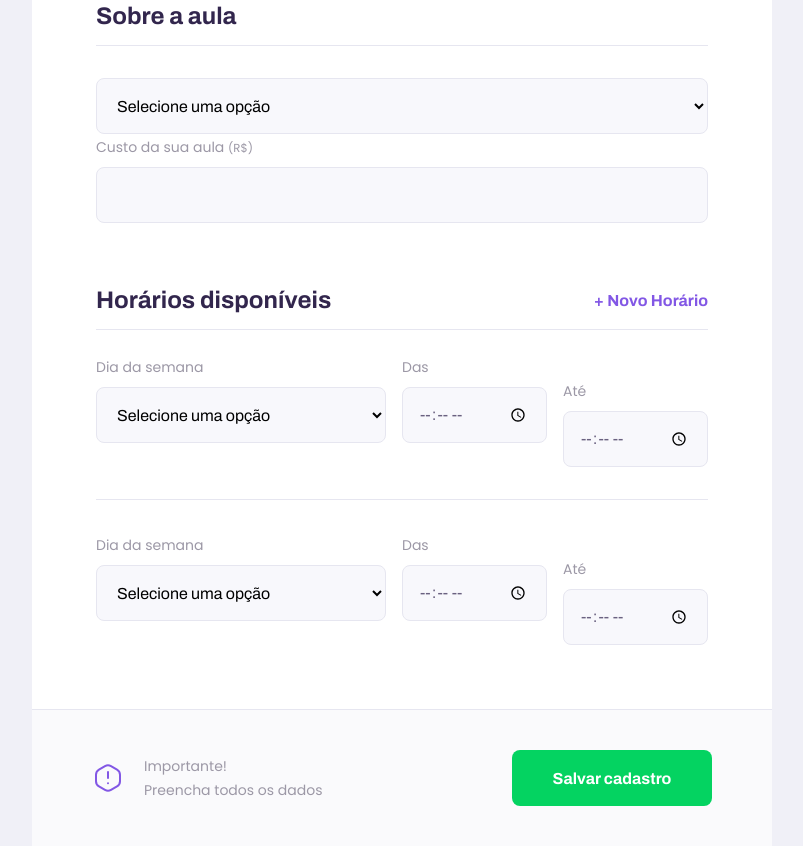
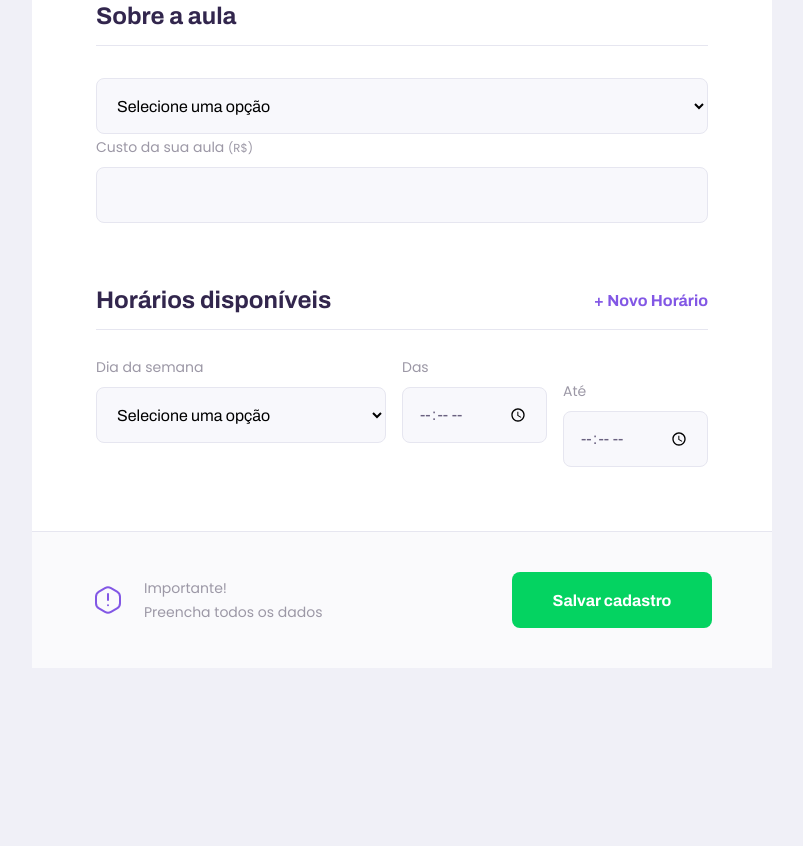
Before and after one commit to PolyanaC/plataformaDeEstudos, a plain HTML site: page give-classes.html in a window 1280 px wide. Shown: the part 1039-1885 px from the top of the page, without its empty margins (238-1041 px from the left). After the commit the page ends 1707 px from the top, so only its background shows below. Drawn offline with Linux system fonts and the light colour scheme.

Commit message:
Finalização da segunda parte

```diff
--- a/give-classes.html
+++ b/give-classes.html
@@ -14,6 +14,7 @@
     <link
         href="https://fonts.googleapis.com/css2?family=Archivo:wght@400;700&amp;family=Poppins:wght@400;600&amp;display=swap"
         rel="stylesheet">
+    <script src="/scripts/addField.js" defer></script>
     <title>Plataforma de Estudos Online</title>
 </head>
 
@@ -82,14 +83,16 @@
                     </div>
 
                     <div class="input-block">
-                        <label for="cost">Custo da sua aula <small>(R$)</small></label>
+                        <label for="cost">Custo da sua aula
+                             <small>(R$)</small>
+                        </label>
                         <input type="number" name="cost" id="cost" required>
                     </div>
                 </fieldset>
 
-                <fieldset>
+                <fieldset id="schedule-items">
                     <legend>Horários disponíveis
-                        <button id="add-time">+ Novo Horário</button>
+                        <button type="button" id="add-time">+ Novo Horário</button>
                     </legend>
 
                     <div class="schedule-item">
@@ -121,32 +124,6 @@
 
                     </div>
 
-                    <div class="schedule-item">
-                        <div class="select-block">
-                            <label for="weekday">Dia da semana</label>
-                            <select name="weekday[]" required>
-                                <!--Colchetes usados para agrupar mais de um valor do option-->
-                                <option value="">Selecione uma opção</option>
-                                <option value="0">Domingo</option>
-                                <option value="1">Segunda-feira</option>
-                                <option value="2">Terça-feira</option>
-                                <option value="3">Quarta-feira</option>
-                                <option value="4">Quinta-feira</option>
-                                <option value="5">Sexta-feira</option>
-                                <option value="6">Sábado</option>
-                            </select>
-                        </div>
-
-                        <div class="input-block">
-                            <label for="time_from">Das</label>
-                            <input type="time" name="time_from[]" required>
-                        </div>
-
-                        <div class="input-block">
-                            <label for="time_to">Até</label>
-                            <input type="time" name="time_to" required>
-                        </div>
-                    </div>
                 </fieldset>
             </form>
 
--- /dev/null
+++ b/scripts/addField.js
@@ -0,0 +1,16 @@
+document.querySelector("#add-time")
+.addEventListener('click', cloneField);
+
+function cloneField(){
+    const newFieldContainer = document.querySelector('.schedule-item').cloneNode(true);
+
+    //Limpar os campos
+    const fields = newFieldContainer.querySelectorAll('input');
+
+    //Para cada campo limpar
+    fields.forEach(field => {
+        field.value = "";
+    });
+
+    document.querySelector('#schedule-items').appendChild(newFieldContainer);
+};
```
